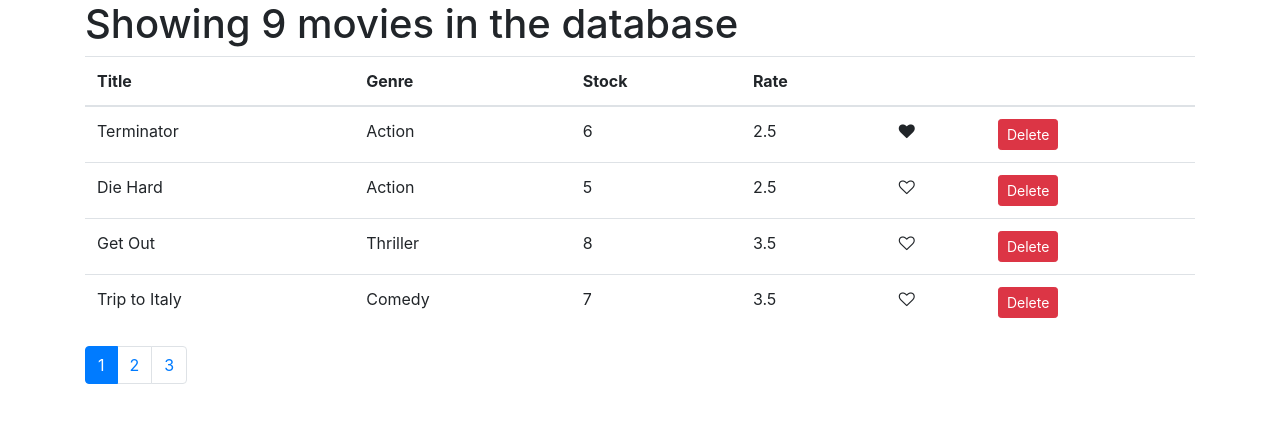
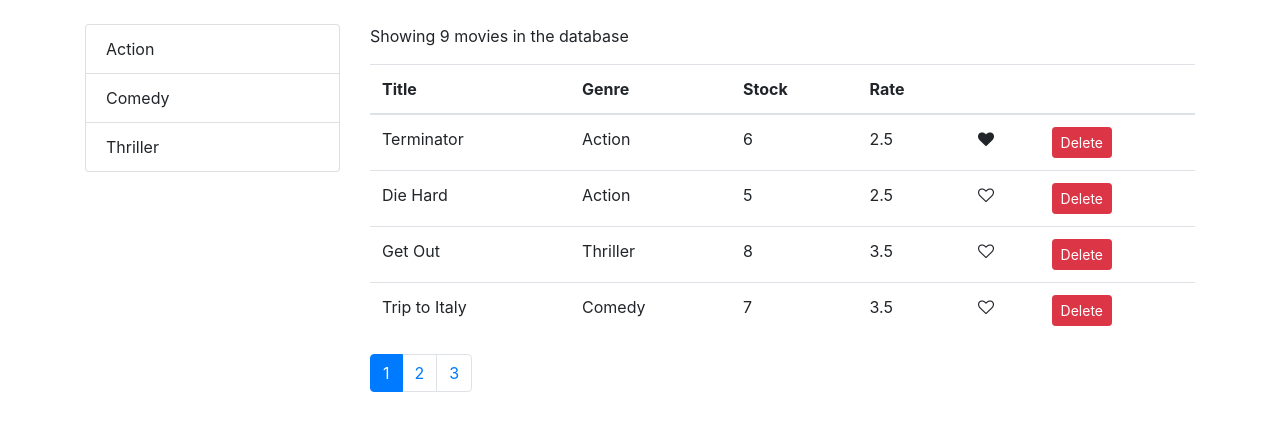
Before and after one commit to fedeaviles/vidly, a React (Create React App) app: page / in a window 1280 px wide. Shown: the top 430 px of the page. Built offline with nearby package versions, Linux system fonts and the light colour scheme.

Commit message:
refactor

```diff
--- a/src/App.js
+++ b/src/App.js
@@ -4,7 +4,7 @@
 
 function App() {
   return (
-    <main className="container">
+    <main className="container mt-4">
       <Movies />
     </main>
   );
--- /dev/null
+++ b/src/components/common/listGroup.jsx
@@ -0,0 +1,34 @@
+import React from "react";
+
+const ListGroup = (props) => {
+  const {
+    items,
+    textProperty,
+    valueProperty,
+    onItemSelect,
+    selectedItem,
+  } = props;
+
+  return (
+    <ul className="list-group">
+      {items.map((item) => (
+        <li
+          key={item[valueProperty]}
+          onClick={() => onItemSelect(item)}
+          className={
+            selectedItem === item ? "list-group-item active" : "list-group-item"
+          }
+        >
+          {item[textProperty]}
+        </li>
+      ))}
+    </ul>
+  );
+};
+
+ListGroup.defaultProps = {
+  textProperty: "name",
+  valueProperty: "_id",
+};
+
+export default ListGroup;
--- a/src/components/movies.jsx
+++ b/src/components/movies.jsx
@@ -1,11 +1,22 @@
 import React, { Component } from "react";
 import { getMovies } from "../services/fakeMovieService";
+import { getGenres } from "../services/fakeGenreService";
 import Like from "./common/like";
 import Pagination from "./common/pagination";
 import { paginate } from "../utils/pagination";
+import ListGroup from "./common/listGroup";
+class Movies extends Component {
+  state = {
+    movies: [],
+    genres: [],
+    pageSize: 4,
+    currentPage: 1,
+    // selectedGenre: 1,
+  };
 
-class Movies extends Component {
-  state = { movies: getMovies(), pageSize: 4, currentPage: 1 };
+  componentDidMount() {
+    this.setState({ movies: getMovies(), genres: getGenres() });
+  }
 
   handleLike = (movie) => {
     const movies = [...this.state.movies];
@@ -25,19 +36,32 @@
     this.setState({ currentPage: page });
   };
 
-  renderTitle() {
-    const { movies } = this.state;
-    return movies.length > 0
-      ? `Showing ${movies.length} movies in the database`
-      : "There are no movies in the database";
-  }
+  handleGenreSelect = (genre) => {
+    this.setState({ selectedGenre: genre });
+  };
 
-  renderTable() {
+  render() {
+    const {
+      movies: allMovies,
+      pageSize,
+      currentPage,
+      genres,
+      selectedGenre,
+    } = this.state;
     const { length: count } = this.state.movies;
-    const { movies: allMovies, pageSize, currentPage } = this.state;
-    if (count === 0) return null;
+    if (count === 0) return <p>There are no movies in the database</p>;
     const movies = paginate(allMovies, currentPage, pageSize);
     return (
+      <div className="row">
+        <div className="col-3">
+          <ListGroup
+            items={genres}
+            selectedItem={selectedGenre}
+            onItemSelect={this.handleGenreSelect}
+          />
+        </div>
+        <div className="col">
+          <p>Showing {allMovies.length} movies in the database</p>
           <table className="table">
             <thead>
               <tr>
@@ -74,22 +98,14 @@
               ))}
             </tbody>
           </table>
-    );
-  }
-
-  render() {
-    const { movies, pageSize, currentPage } = this.state;
-    return (
-      <React.Fragment>
-        <h1>{this.renderTitle()}</h1>
-        {this.renderTable()}
           <Pagination
-          itemsCount={movies.length}
+            itemsCount={allMovies.length}
             pageSize={pageSize}
             currentPage={currentPage}
             onPageChange={this.handlePageChange}
           />
-      </React.Fragment>
+        </div>
+      </div>
     );
   }
 }
```
Lines whose indentation alone changed are shown as unchanged.
